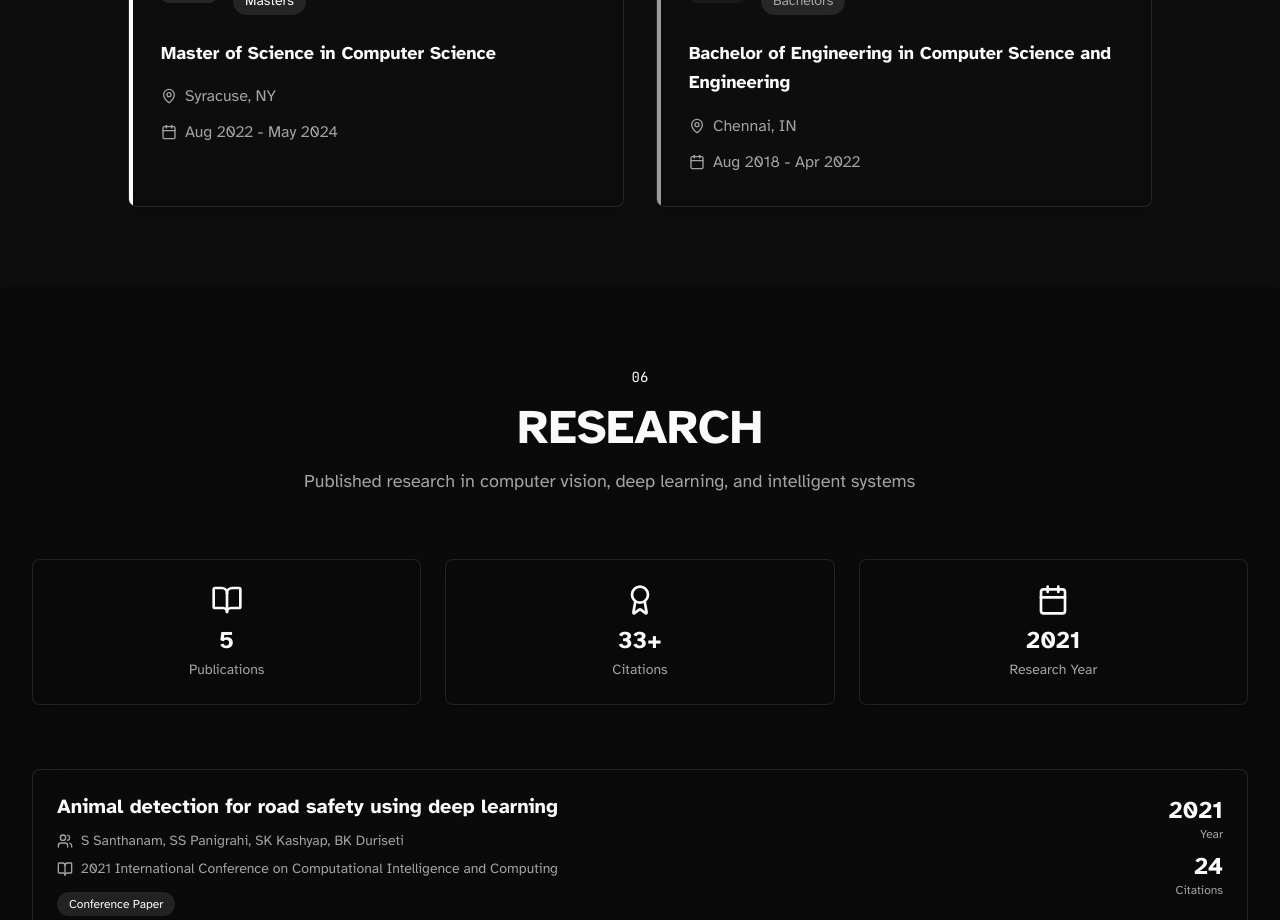
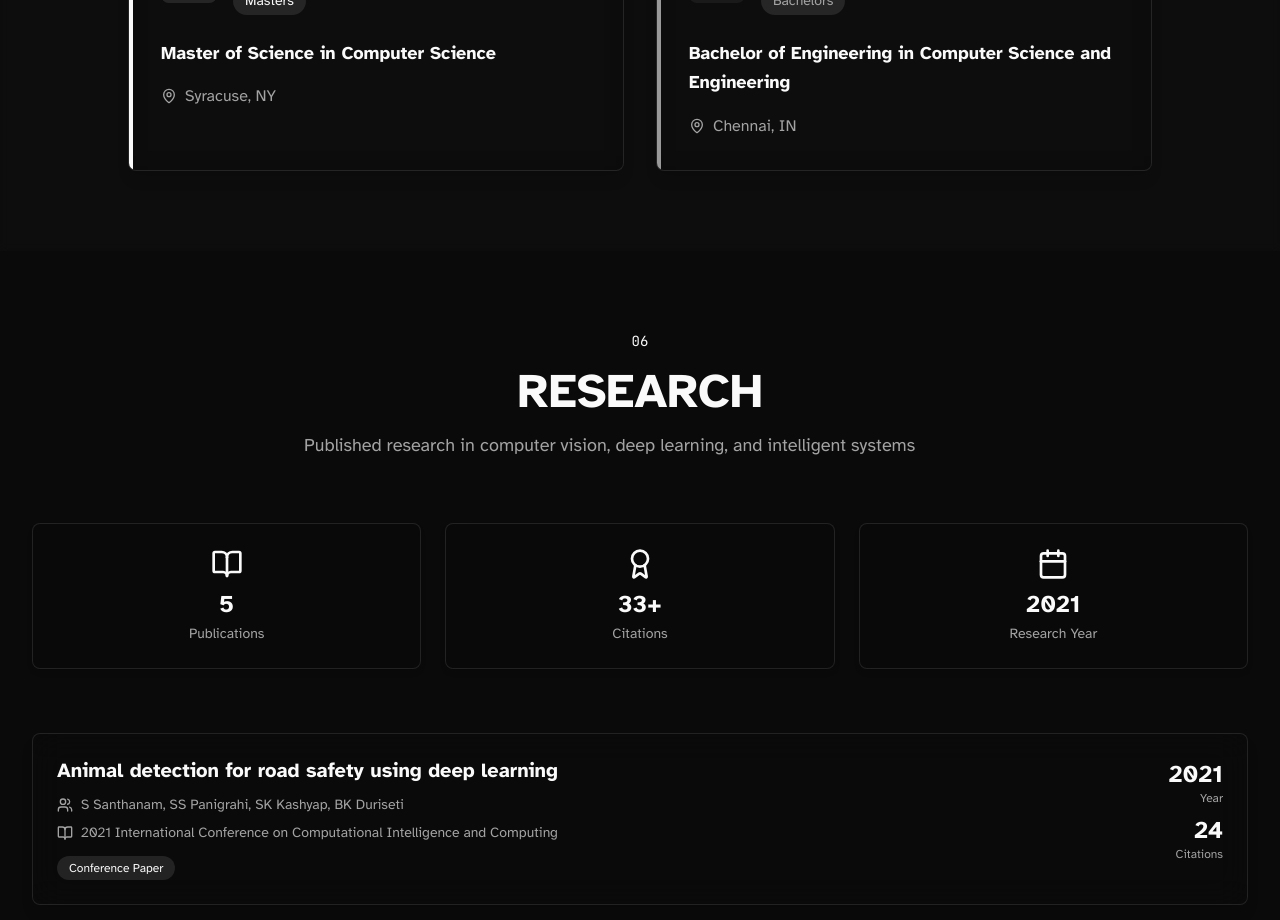
Before and after one commit to Sanjays2402/portfolio-hero-experiment, a Next.js app: page / in a window 1280 px wide. Shown: the part 5540-6460 px from the top of the page. Built offline with nearby package versions, Linux system fonts and the light colour scheme.

Commit message:
chore: remove education period dates

```diff
--- a/components/sections/education.tsx
+++ b/components/sections/education.tsx
@@ -1,7 +1,7 @@
 'use client'
 
 import { motion } from 'framer-motion'
-import { GraduationCap, MapPin, Calendar } from 'lucide-react'
+import { GraduationCap, MapPin } from 'lucide-react'
 
 const education = [
   {
@@ -111,10 +111,7 @@ export function EducationSection() {
                   <MapPin className="h-4 w-4" />
                   <span>{edu.location}</span>
                 </div>
-                <div className="flex items-center gap-2 text-muted-foreground">
-                  <Calendar className="h-4 w-4" />
-                  <span>{edu.period}</span>
-                </div>
+
               </div>
 
               {/* Hover effect overlay */}
```
Also changed, not shown: 5 other files (tests, documents, lock files or other folders).
